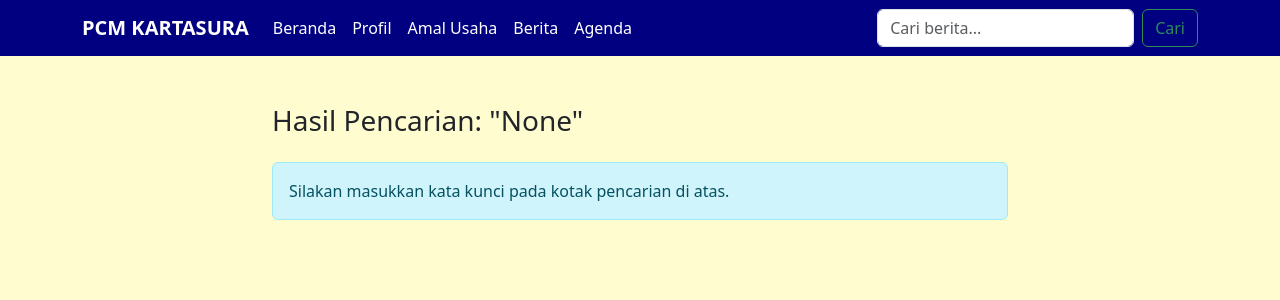
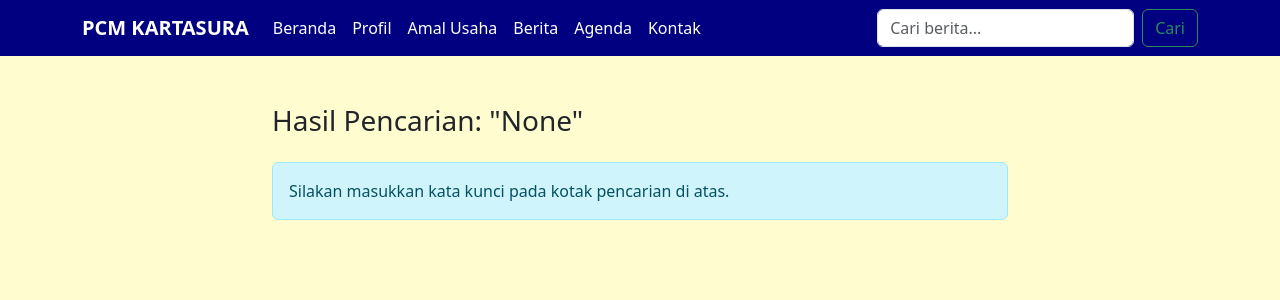
Before and after one commit to Candra0x6/pcmkartasura, a Django app: page /cari/ in a window 1280 px wide. Shown: the top 300 px of the page. Run offline with Django 5.2, Linux system fonts and the light colour scheme; data that the repository does not hold is empty.

Commit message:
feat: menambah menu kontak di navbar dan memperbarui UI form kontak

```diff
--- a/pcm_web/templates/pcm_web/base.html
+++ b/pcm_web/templates/pcm_web/base.html
@@ -62,6 +62,8 @@
                     <li class="nav-item"><a class="nav-link" href="/amal-usaha/">Amal Usaha</a></li>
                     <li class="nav-item"><a class="nav-link" href="/berita/">Berita</a></li>
                     <li class="nav-item"><a class="nav-link" href="/agenda/">Agenda</a></li>
+                    <li class="nav-item"><a class="nav-link" href="/kontak/">Kontak</a></li>
+
                 </ul>
                 <!-- Form Pencarian (Fitur Rani) -->
                 <form class="d-flex" action="/cari/" method="GET">
```
